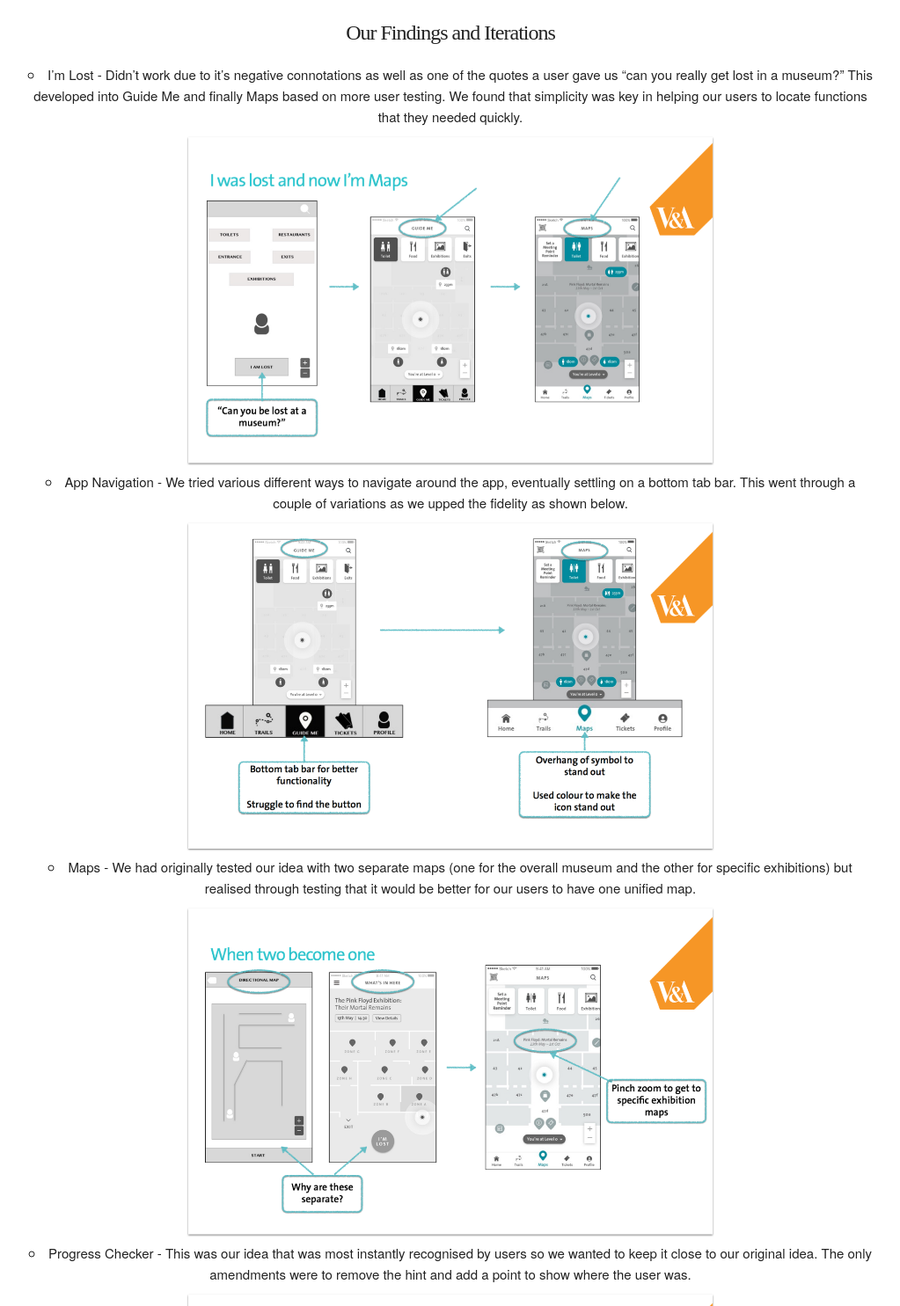
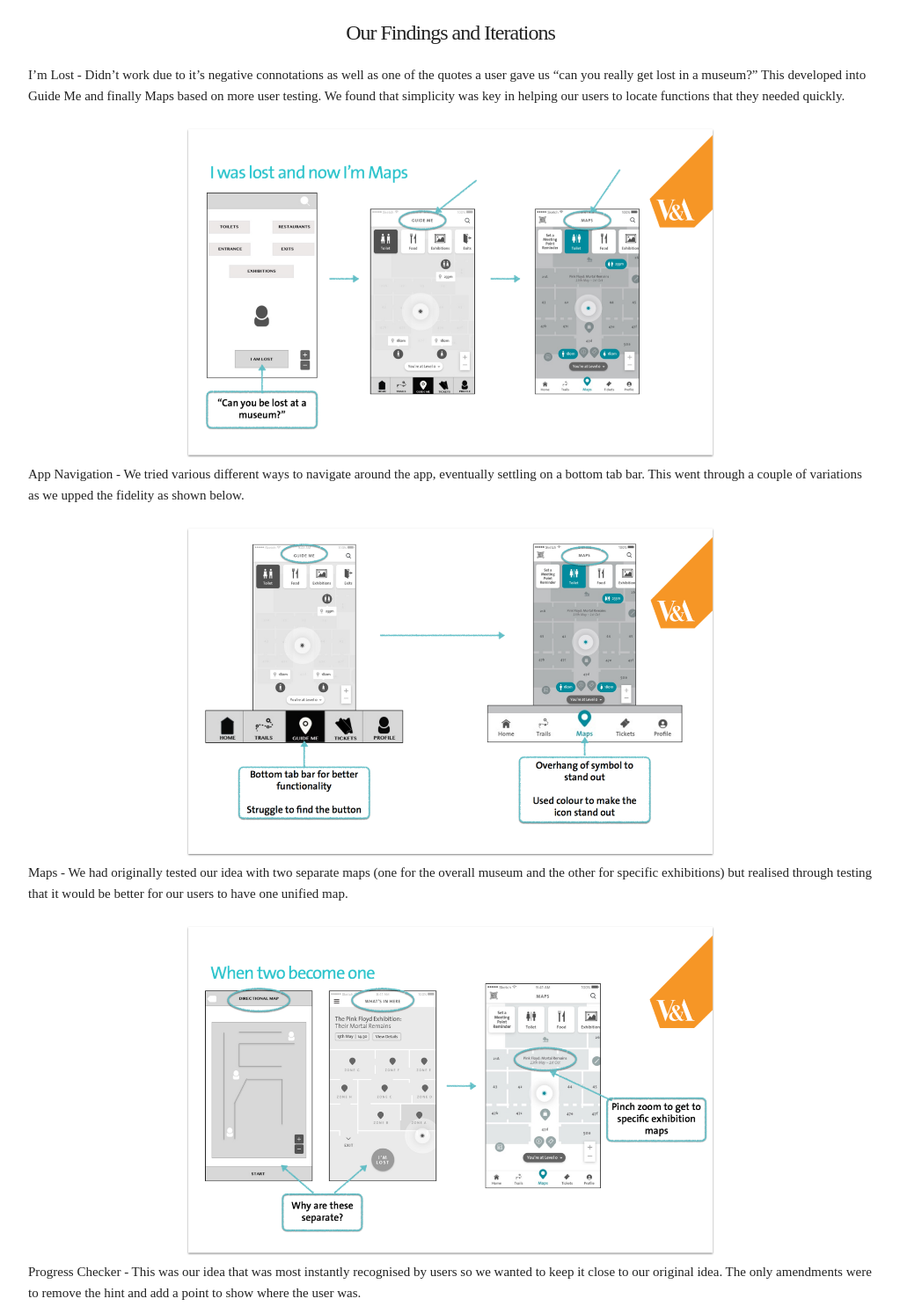
Before and after one commit to Schwartzy25/Schwartzy25.github.io, a plain HTML site: page index.html in a window 1280 px wide. Shown: the part 4229-5714 px from the top of the page at 88% size, without its empty margins (128-1151 px from the left). Drawn offline with nearby package versions, Linux system fonts and the light colour scheme.

```diff
--- a/index.html
+++ b/index.html
@@ -107,28 +107,26 @@
       </div>
       <p>From these original sketches we were able to create wire flows for Vanessa’s journey which we turned into a clickable prototype to test with users. </p>
       <h3>Our Findings and Iterations</h3>
-      <ul>
-        <li>I’m Lost - Didn’t work due to it’s negative connotations as well as one of the quotes a user gave us “can you really get lost in a museum?” This developed into Guide Me and finally Maps based on more user testing. We found that simplicity was key in helping our users to locate functions that they needed quickly.</li>
+        <p>I’m Lost - Didn’t work due to it’s negative connotations as well as one of the quotes a user gave us “can you really get lost in a museum?” This developed into Guide Me and finally Maps based on more user testing. We found that simplicity was key in helping our users to locate functions that they needed quickly.</p>
         <div class="container-fluid text-center">
           <img src="images/i-was-lost.png" alt="Lost image" style="width: 100%; max-width: 600px">
         </div>
-        <li>App Navigation - We tried various different ways to navigate around the app, eventually settling on a bottom tab bar. This went through a couple of variations as we upped the fidelity as shown below.</li>
+        <p>App Navigation - We tried various different ways to navigate around the app, eventually settling on a bottom tab bar. This went through a couple of variations as we upped the fidelity as shown below.</p>
         <div class="container-fluid text-center">
           <img src="images/bottom-tab.png" alt="Tab Bar" style="width: 100%; max-width: 600px">
         </div>
-        <li>Maps - We had originally tested our idea with two separate maps (one for the overall museum and the other for specific exhibitions) but realised through testing that it would be better for our users to have one unified map.</li>
+        <p>Maps - We had originally tested our idea with two separate maps (one for the overall museum and the other for specific exhibitions) but realised through testing that it would be better for our users to have one unified map.</p>
         <div class="container-fluid text-center">
           <img src="images/when-2-become-1.png" alt="2 become 1" style="width: 100%; max-width: 600px">
         </div>
-        <li>Progress Checker - This was our idea that was most instantly recognised by users so we wanted to keep it close to our original idea. The only amendments were to remove the hint and add a point to show where the user was. </li>
+        <p>Progress Checker - This was our idea that was most instantly recognised by users so we wanted to keep it close to our original idea. The only amendments were to remove the hint and add a point to show where the user was. </p>
         <div class="container-fluid text-center">
           <img src="images/where-was-i.png" alt="Where was I?" style="width: 100%; max-width: 600px">
         </div>
-        <li>Meeting Point - The final idea was specifically based around Vanessa’s specific scenario, visiting in a big group, and during our design phase became part of a process that was too linear. As shown below we amended this so a meeting point could be set at any time from the main Maps menu. Our users appreciated the text functionality so that friends without the app could also receive the information. </li>
+        <p>Meeting Point - The final idea was specifically based around Vanessa’s specific scenario, visiting in a big group, and during our design phase became part of a process that was too linear. As shown below we amended this so a meeting point could be set at any time from the main Maps menu. Our users appreciated the text functionality so that friends without the app could also receive the information. </p>
         <div class="container-fluid text-center">
           <img src="images/bringing-people-together.png" alt="Bringing people together" style="width: 100%; max-width: 600px">
         </div>
-      </ul>
       <h2>Prototype</h2>
     </section>
 
```
